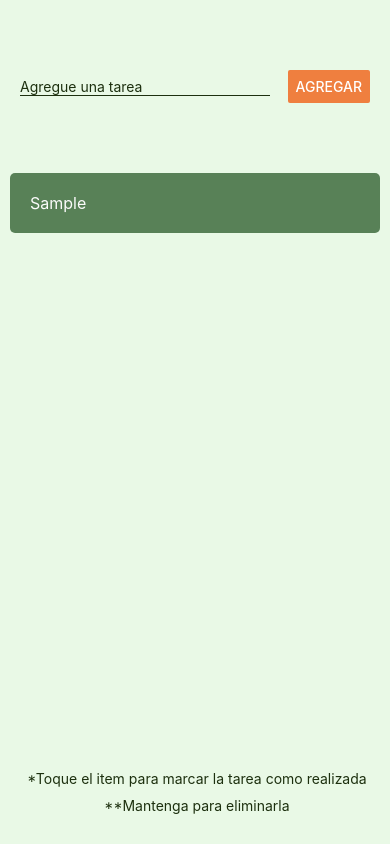
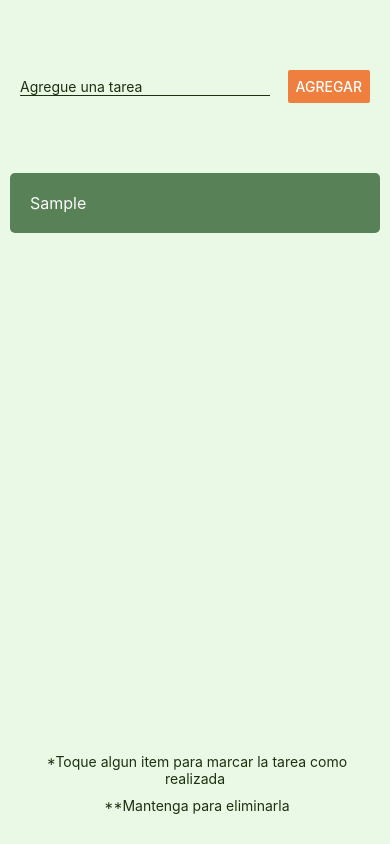
Before and after one commit to MarcosLabra/toDoListRN, a React Native app: screen / in a window 390 px wide. Both pictures are taken after typing "Sample" into the empty fields and a click on the button "AGREGAR". Built offline with nearby package versions, Linux system fonts and the light colour scheme.

Commit message:
arreglo un typo

```diff
--- a/App.js
+++ b/App.js
@@ -53,7 +53,7 @@ export default function App() {
       <StatusBar style="auto" />
       {items.length !== 0 &&
         <View style={styles.instructionsContainer}>
-          <Text style={styles.instructions}> *Toque el item para marcar la tarea como realizada</Text>
+          <Text style={styles.instructions}> *Toque algun item para marcar la tarea como realizada</Text>
           <Text style={styles.instructions}> **Mantenga para eliminarla</Text>
         </View>
       }
```
